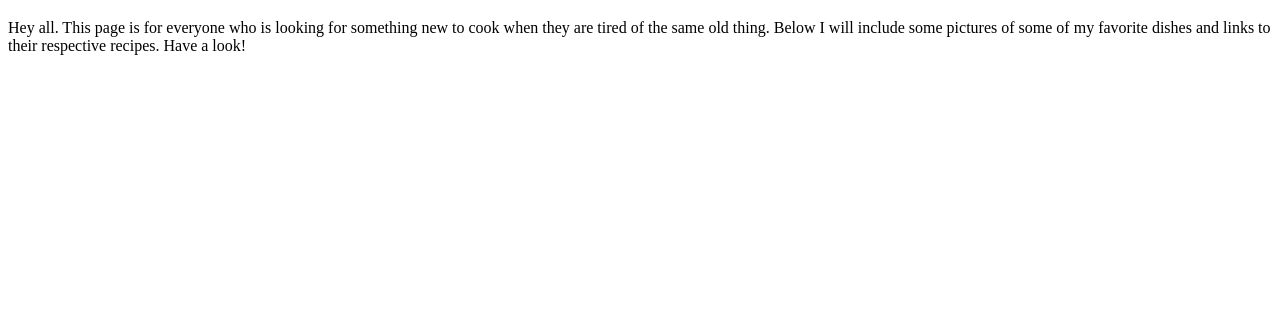
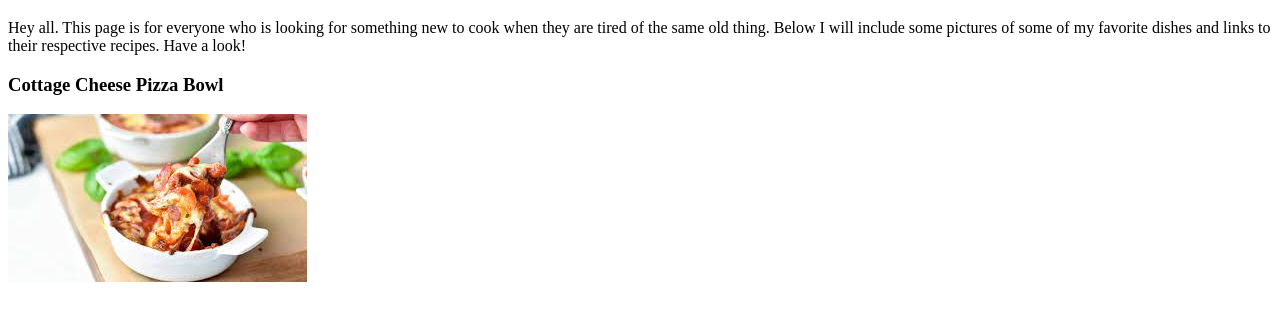
Before and after one commit to dylt97/odin-recipes, a plain HTML site: page index.html in a window 1280 px wide. Shown: the part 61-382 px from the top of the page. Drawn offline with Linux system fonts and the light colour scheme.

Commit message:
Include first recipe heading and images
I added my first recipe header for the pizza bowl. Also I created a
directory for my images in the project repository for which I included
the image that is used under pizza bowl

```diff
--- a/index.html
+++ b/index.html
@@ -11,6 +11,7 @@
             I will include some pictures of some of my favorite dishes and links
             to their respective recipes. Have a look!
         </p>
-
+        <h3>Cottage Cheese Pizza Bowl</h3>
+        <img src="./images/pizza.jpeg">
     </body>
 </html>
```
Also changed, not shown: images/pizza.jpeg (added).
